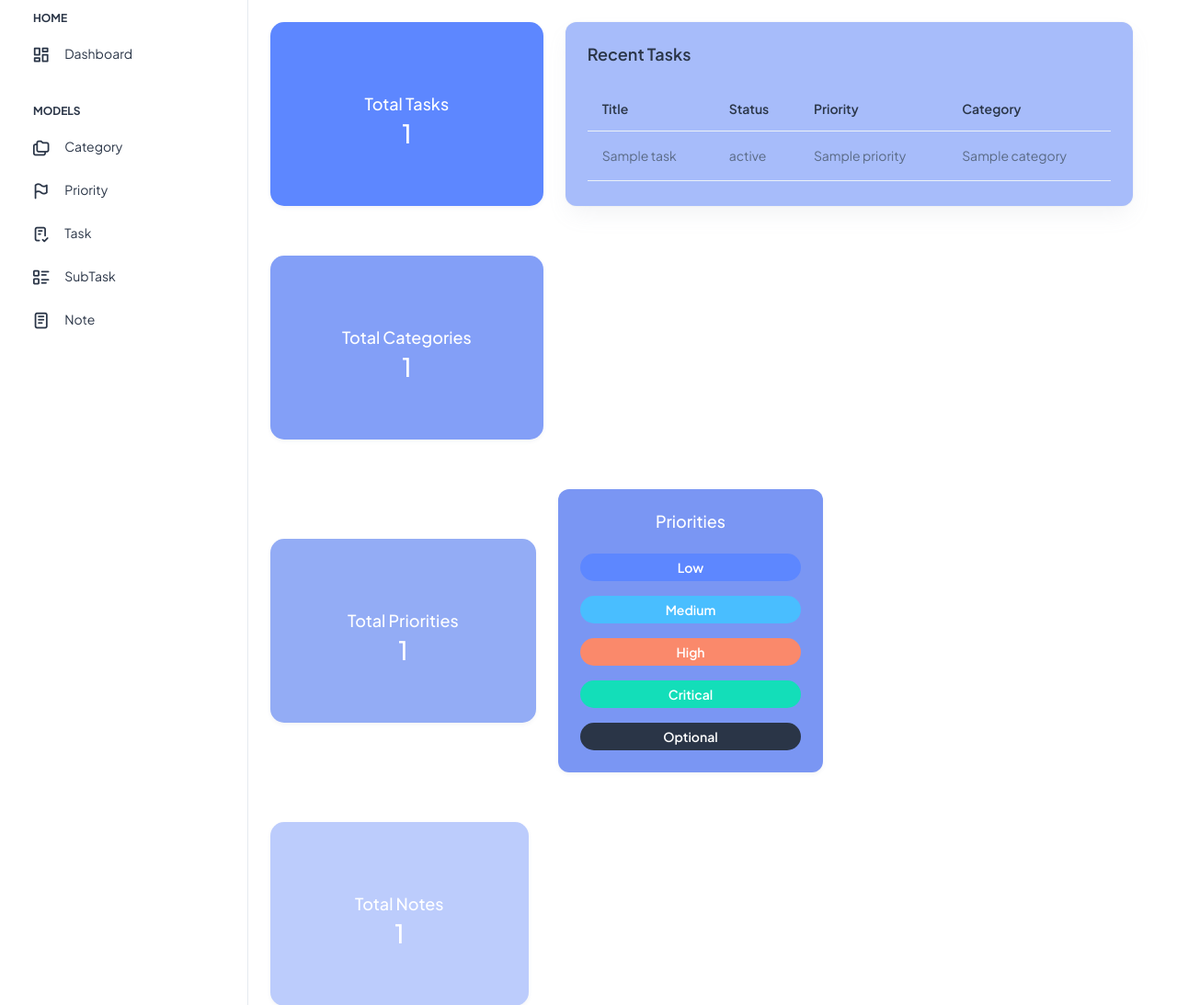
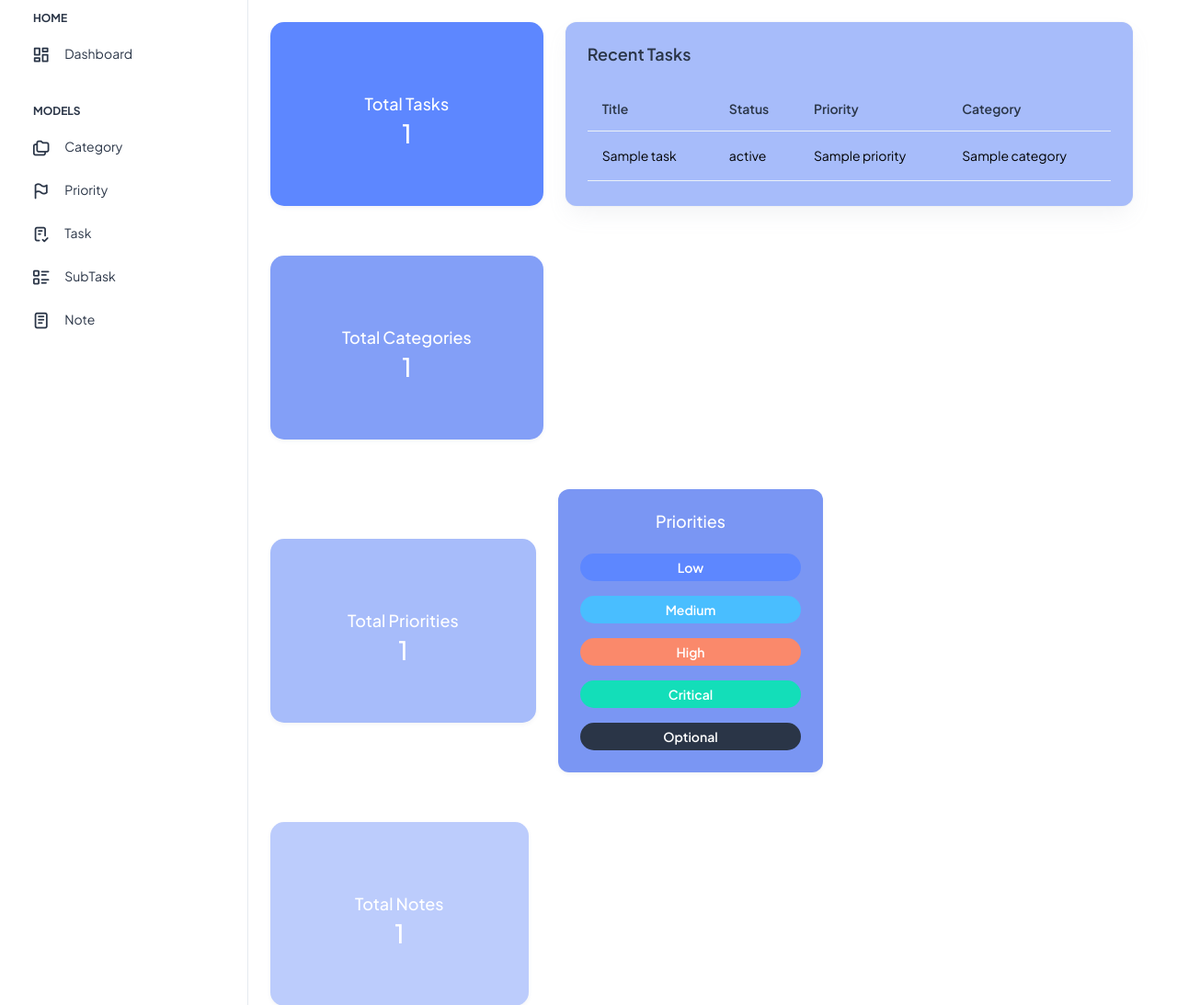
Before and after one commit to Lawrens16/Hangarin, a Django app: template hangarinsite/templates/dashboard.html in a window 1280 px wide. Shown: the part 90-1183 px from the top of the page at 92% size. Run offline with Django 5.2, Linux system fonts and the light colour scheme; the template is opened without the code that fills it: most values are stand-ins (such as "Sample title", 1, 10 or a date in 2020); some libraries are stand-ins or nearby versions.

Commit message:
minor frontend changes

```diff
--- a/hangarinsite/templates/dashboard.html
+++ b/hangarinsite/templates/dashboard.html
@@ -211,10 +211,10 @@
                       <tbody>
                         {% for task in dashboard %}
                         <tr>
-                          <td>{{ task.title }}</td>
-                          <td>{{ task.status }}</td>
-                          <td>{{ task.priority }}</td>
-                          <td>{{ task.category }}</td>
+                          <td class="text-black">{{ task.title }}</td>
+                          <td class="text-black">{{ task.status }}</td>
+                          <td class="text-black">{{ task.priority }}</td>
+                          <td class="text-black">{{ task.category }}</td>
                         </tr>
                         {% empty %}
                         <tr>
@@ -246,7 +246,7 @@
             <div class="row">
               <div class="col-lg-4 mb-4 d-flex align-items-center">
                 <div class="card shadow-sm border-0 rounded-3 text-center w-100"
-                  style="height: 200px; background-color:#93acf5;">
+                  style="height: 200px; background-color:#A7BCFA;">
                   <div class="card-body d-flex flex-column justify-content-center align-items-center">
                     <div class="mb-3">
                       <i class="bi bi-list-check fs-1 text-white"></i>
```
